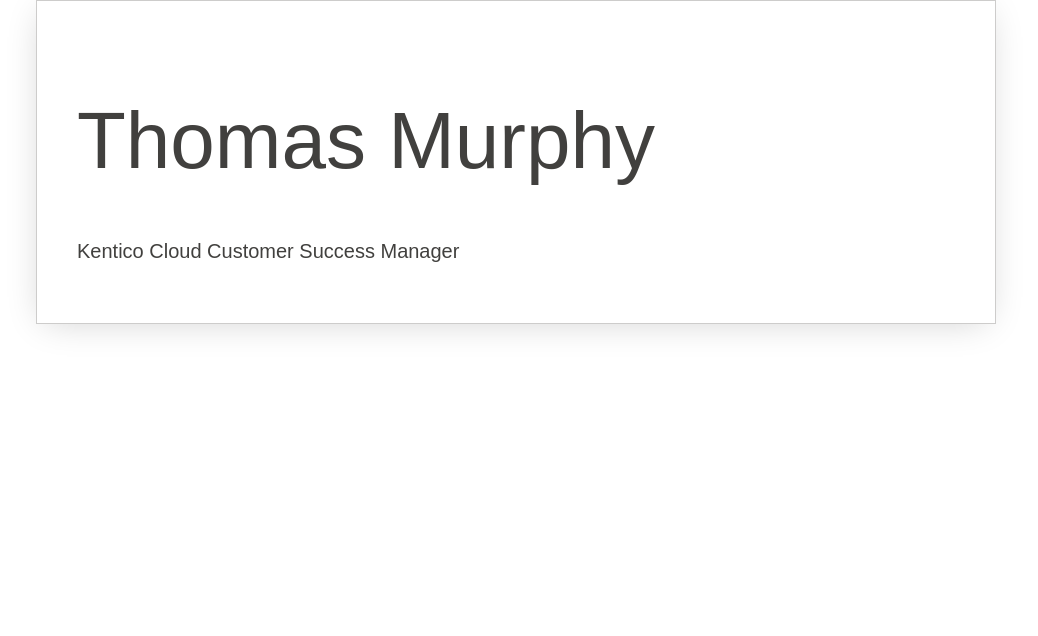
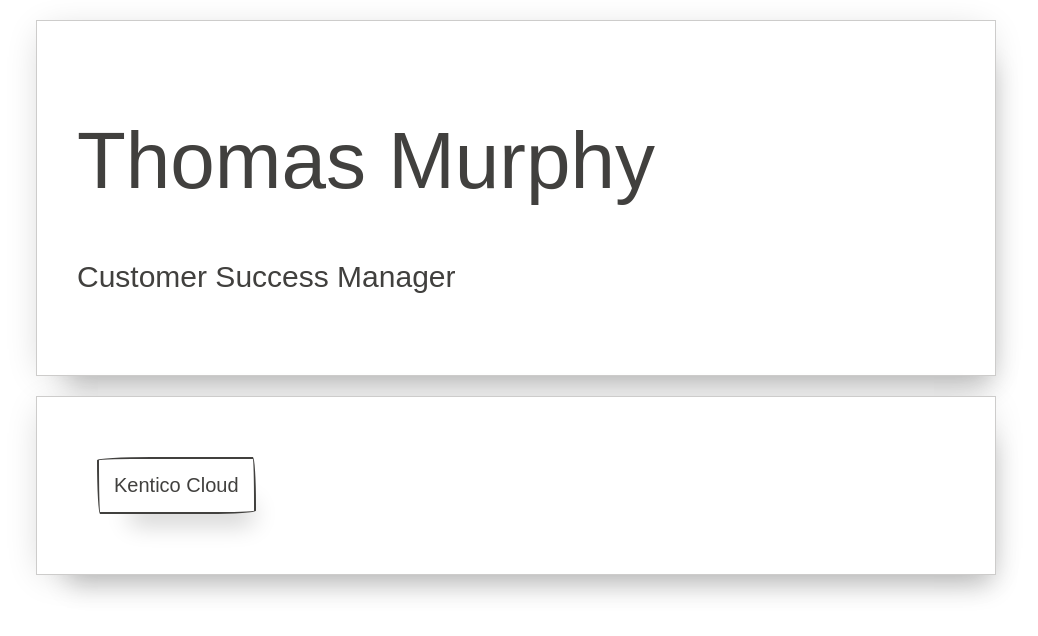
Before and after one commit to ThomasM-Kentico/ThomasM-Kentico.github.io, a plain HTML site: page index.html in a window 1280 px wide. Shown: the whole page, without its empty margins (124-1162 px from the left). Drawn offline with nearby package versions, Linux system fonts and the light colour scheme; a web font is replaced by a local one.

Commit message:
Update index.html

```diff
--- a/index.html
+++ b/index.html
@@ -8,9 +8,16 @@
   <title>Thomas Murphy</title>
 </head>
 <body>
-  <div class="paper container">
-    <h1>Thomas Murphy</h1>
-    <p>Kentico Cloud Customer Success Manager</p>
+  <div class="container shadow shadow-hover">
+		<div class="paper">
+			<h1>Thomas Murphy</h1>
+      <h4>Customer Success Manager</h4>
+		</div>
+	</div>
+	<div class="container shadow">
+		<div class="paper">
+			<a href="www.kenticocloud.com" target="_blank" class="paper-btn margin">Kentico Cloud</a>
+		</div>
   </div>
 </body>
 </html>
```
